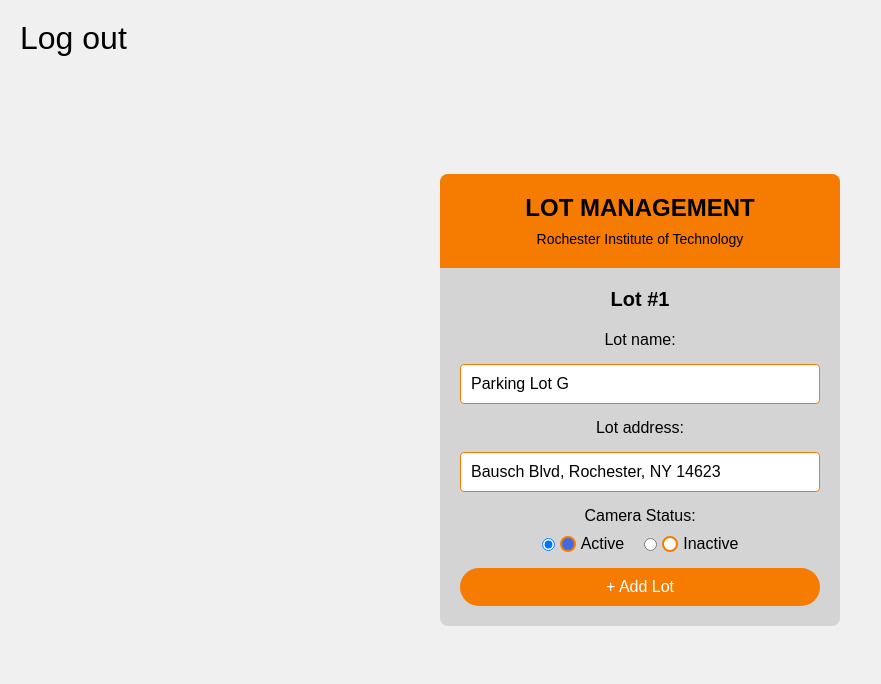
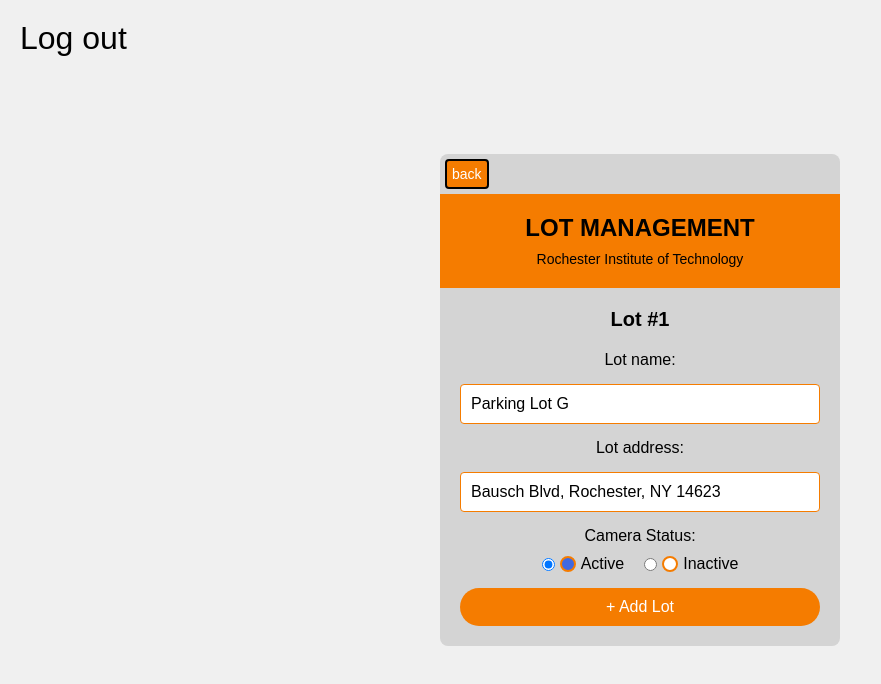
Before and after one commit to SpotWatchRIT/spotwatchrit.github.io, a plain HTML site: page lotManagment.html in a window 1280 px wide. Shown: the whole page, without its empty margins (0-881 px from the left). Drawn offline with Linux system fonts and the light colour scheme.

Commit message:
added back button

```diff
--- a/lotManagment.css
+++ b/lotManagment.css
@@ -118,13 +118,28 @@
     background-color: #4169e1;
   }
 
-  button {
-    background-color: #f57c00;
+
+ .submit {
+  background-color: #f57c00;
     color: white;
     border: none;
     padding: 10px;
     font-size: 16px;
     border-radius: 20px;
+    cursor: pointer;
+    transition: background-color 0.3s;
+ }
+  .back {
+    background-color: #f57c00;
+    color: white;
+    border: 2px solid;
+    border-color: black;
+    padding: 5px;
+    margin-bottom: 5px;
+    margin-top: 5px;
+    margin-left: 5px;
+    font-size: 14px;
+    border-radius: 4px;
     cursor: pointer;
     transition: background-color 0.3s;
   }
--- a/lotManagment.html
+++ b/lotManagment.html
@@ -9,6 +9,7 @@
 <body>
   <div class="container">
     <a href="index.html" class="logout">Log out</a>
+    <a href="managementSelection.html"><button type="button" class="back">back</button></a>
     <header class="header">
 
       <h1>Lot Management</h1>
@@ -42,7 +43,7 @@
           </div>
         </div>
 
-        <button type="submit">+ Add Lot</button>
+        <button type="submit" class="submit">+ Add Lot</button>
       </form>
     </div>
   </div>
```
